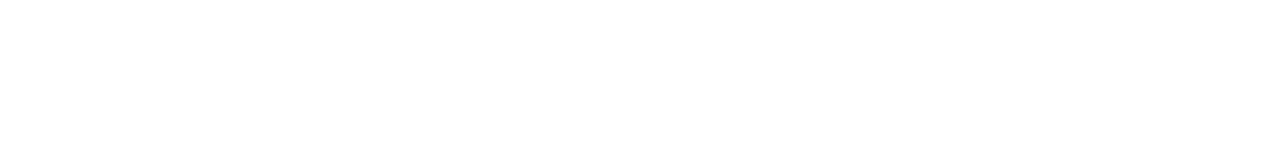
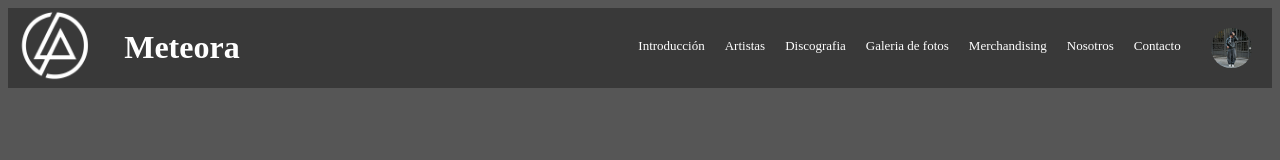
Before and after one commit to diegogzt/LMGS---Actividad-Transversal, a plain HTML site: page galeria.html in a window 1280 px wide. Drawn offline with Linux system fonts and the light colour scheme.

Commit message:
ficheros de css añadidos

```diff
--- /dev/null
+++ b/css/header.css
@@ -0,0 +1,67 @@
+:root {
+    --blue: #1e90ff;
+    --white: #ffffff;
+    --black: #000000;
+}
+
+html {
+    background-color: rgb(86, 86, 86);
+    color: var(--white);
+}
+
+#logo {
+    width: 95px;
+}
+
+
+
+.headerli,
+.ali {
+    list-style-type: none;
+    margin: 0;
+    padding: 0;
+    text-decoration: none;
+    color: rgb(255, 255, 255);
+}
+
+.header {
+    background-color: rgba(0, 0, 0, 0.338);
+    display: inline-flex;
+    justify-content: space-between;
+    align-items: center;
+    width: 100%;
+}
+
+.logo {
+    width: min-content;
+    filter: invert();
+
+}
+
+.titulo {
+    width: min-content;
+    color: #ffffff;
+}
+
+.navh {
+    width: 80%;
+    height: 40px;
+    display: flex;
+    justify-content: right;
+}
+
+.headerli {
+    display: flex;
+    font-size: small;
+}
+
+
+.lili {
+    margin: 10px;
+}
+
+#proffilefoto {
+    border-radius: 40px 40px 40px;
+    margin-left: 20px;
+    margin-right: 20px;
+}
--- a/css/style.css
+++ b/css/style.css
@@ -1,158 +1,6 @@
-:root {
-    --blue: #1e90ff;
-    --white: #ffffff;
-    --black: #000000;
-}
-
-html{
-    background-color: rgb(86, 86, 86);
-    color: var(--white);
-}
-
-#logo {
-    width: 95px;
-}
 
 
-
-.headerli,.ali {
-    list-style-type: none;
-    margin: 0;
-    padding: 0;
-    text-decoration: none;
-    color: rgb(255, 255, 255);
-}
-
-.header{
-    background-color: rgba(0, 0, 0, 0.338);
-    display: inline-flex;
-    justify-content: space-between;
-    align-items: center;
-    width: 100%;
-}
-
-.logo{
-    width: min-content;
-    filter: invert();
-
-}
-
-.titulo{
-    width: min-content;
-    color: #ffffff;
-}
-
-.navh{
-    width: 80%;
-    height: 40px;
-    display: flex;
-    justify-content: right;
-}
-
-.headerli{
-    display: flex;
-    font-size: small;
-}
-
-
-.lili{
-    margin: 10px;
-}
-
-#proffilefoto {
-border-radius: 40px 40px 40px;
-margin-left: 20px;
-margin-right: 20px;
-}
-
-
-/*A PARTIR DE ACA SE PUEDE QUITAR,
-ES SOLO EL FONDO DEL HTML BONITO
-
-* {
-    margin: 0;
-    padding: 0;
-    box-sizing: border-box !important;
-}
-
-html,
-body {
-    height: 100%;
-}
-
-body {
-    display: table;
-    width: 100%;
-    height: 100%;
-    background-color: #151414;
-    color: #000;
-    line-height: 1.6;
-    position: relative;
-    font-family: sans-serif;
-    overflow: hidden;
-}
-
-.lines {
-    position: absolute;
-    top: 0;
-    left: 0;
-    right: 0;
-    height: 100%;
-    margin: auto;
-    width: 90vw;
-}
-
-.line {
-    position: absolute;
-    width: 1px;
-    height: 100%;
-    top: 0;
-    left: 50%;
-    background: rgba(255, 255, 255, 0.1);
-    overflow: hidden;
-}
-
-.line::after {
-    content: "";
-    display: block;
-    position: absolute;
-    height: 15vh;
-    width: 100%;
-    top: -50%;
-    left: 0;
-    background: linear-gradient(to bottom, rgba(255, 255, 255, 0) 0%, #ffffff 75%, #ffffff 100%);
-    animation: drop 7s 0s infinite;
-    animation-fill-mode: forwards;
-    animation-timing-function: cubic-bezier(0.4, 0.26, 0, 0.97);
-}
-
-.line:nth-child(2) {
-    margin-left: -25%;
-}
-
-.line:nth-child(2)::after {
-    animation-delay: 2s;
-}
-
-.line:nth-child(5) {
-    margin-left: 25%;
-}
-
-.line:nth-child(5)::after {
-    animation-delay: 2.5s;
-}
-
-@keyframes drop {
-    0% {
-        top: -50%;
-    }
-
-    100% {
-        top: 110%;
-    }
-}
-
-/*aca termina el codigo bonito */
+/*HEADER FIN */
 
 .todo{
     display: grid;
@@ -193,6 +41,7 @@ body{
     align-items: center;
 
 }
+
 
 main{
     align-items: center;
--- a/galeria.html
+++ b/galeria.html
@@ -0,0 +1,38 @@
+<!DOCTYPE html>
+<html lang="en">
+
+<head>
+    <meta charset="UTF-8">
+    <meta name="viewport" content="width=device-width, initial-scale=1.0">
+    <title>Document</title>
+    <link rel="stylesheet" href="css/gal.css">
+    <link rel="stylesheet" href="css/header.css">
+</head>
+
+<body>
+    <header>
+        <div class="header">
+            <div class="logo">
+                <img id="logo" src="img/index/pngegg.png" alt="logo" srcset="">
+            </div>
+            <div class="titulo">
+                <h1>Meteora</h1>
+            </div>
+            <nav class="navh">
+                <ul class="headerli">
+                    <li class="lili"><a class="ali" href="introduccion.html">Introducción</a></li>
+                    <li class="lili"><a class="ali" href="artistas.html">Artistas</a></li>
+                    <li class="lili"><a class="ali" href="discografia.html">Discografia</a></li>
+                    <li class="lili"><a class="ali" href="galeria.html">Galeria de fotos</a></li>
+                    <li class="lili"><a class="ali" href="merchandising.html">Merchandising</a></li>
+                    <li class="lili"><a class="ali" href="nosotros.html">Nosotros</a></li>
+                    <li class="lili"><a class="ali" href="contacto.html">Contacto</a></li>
+                </ul>
+                <img id="proffilefoto" src="img/index/perfil.png" alt="foto de perfil">
+            </nav>
+        </div>
+
+    </header>
+</body>
+
+</html>
```
Also changed, not shown: artistas.html (+2 -3 lines), contacto.html (+38 -0 lines), discografia.html (+38 -0 lines), index.html (+1 -0 lines), introduccion.html (+2 -0 lines), merchandising.html (+40 -0 lines), nosotros.html (+13 -0 lines), css/apuntes.txt (added), css/art.css (added), css/cont.css (added), css/dis.css (added), css/gal.css (added), css/int.css (added), css/mer.css (added), 1 more files.
